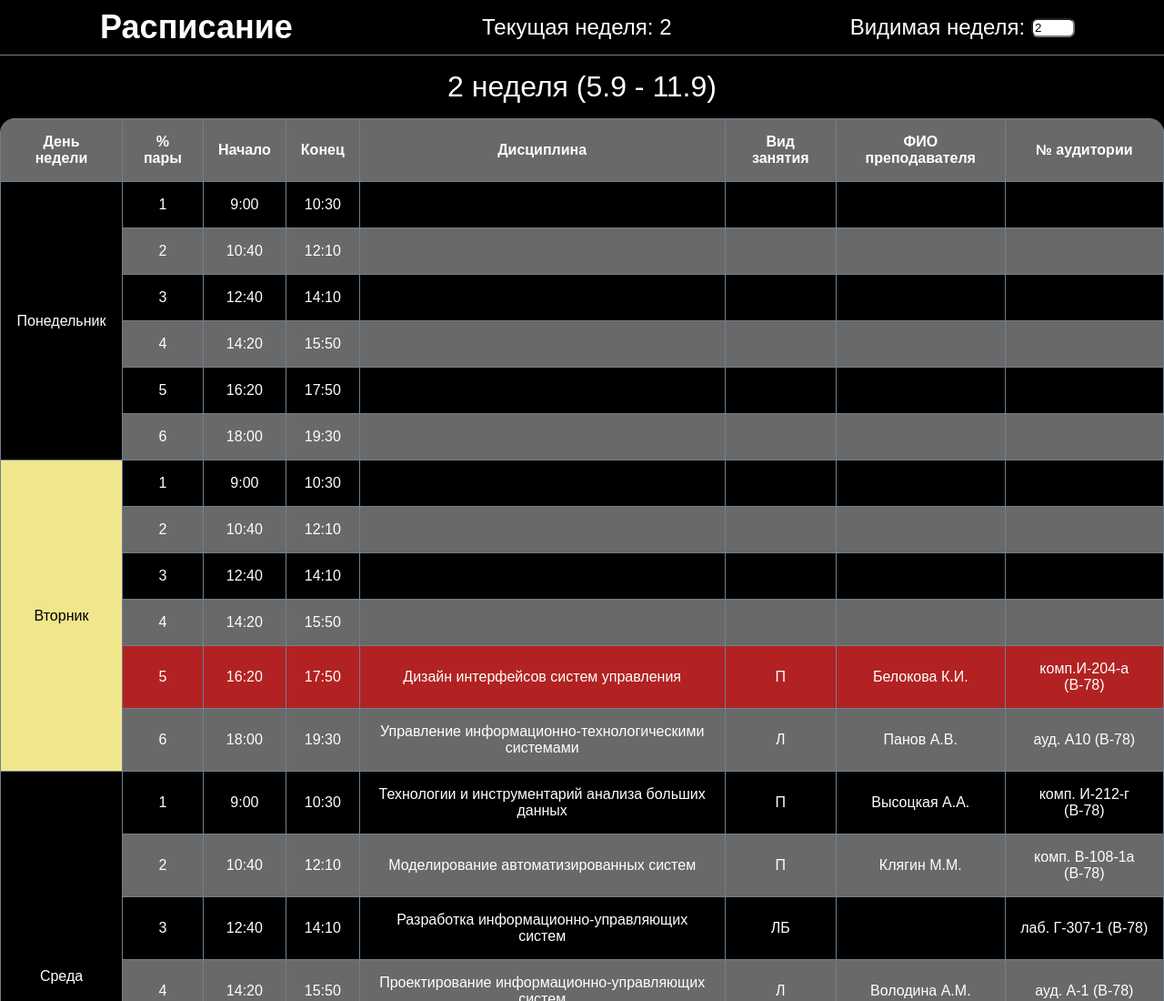
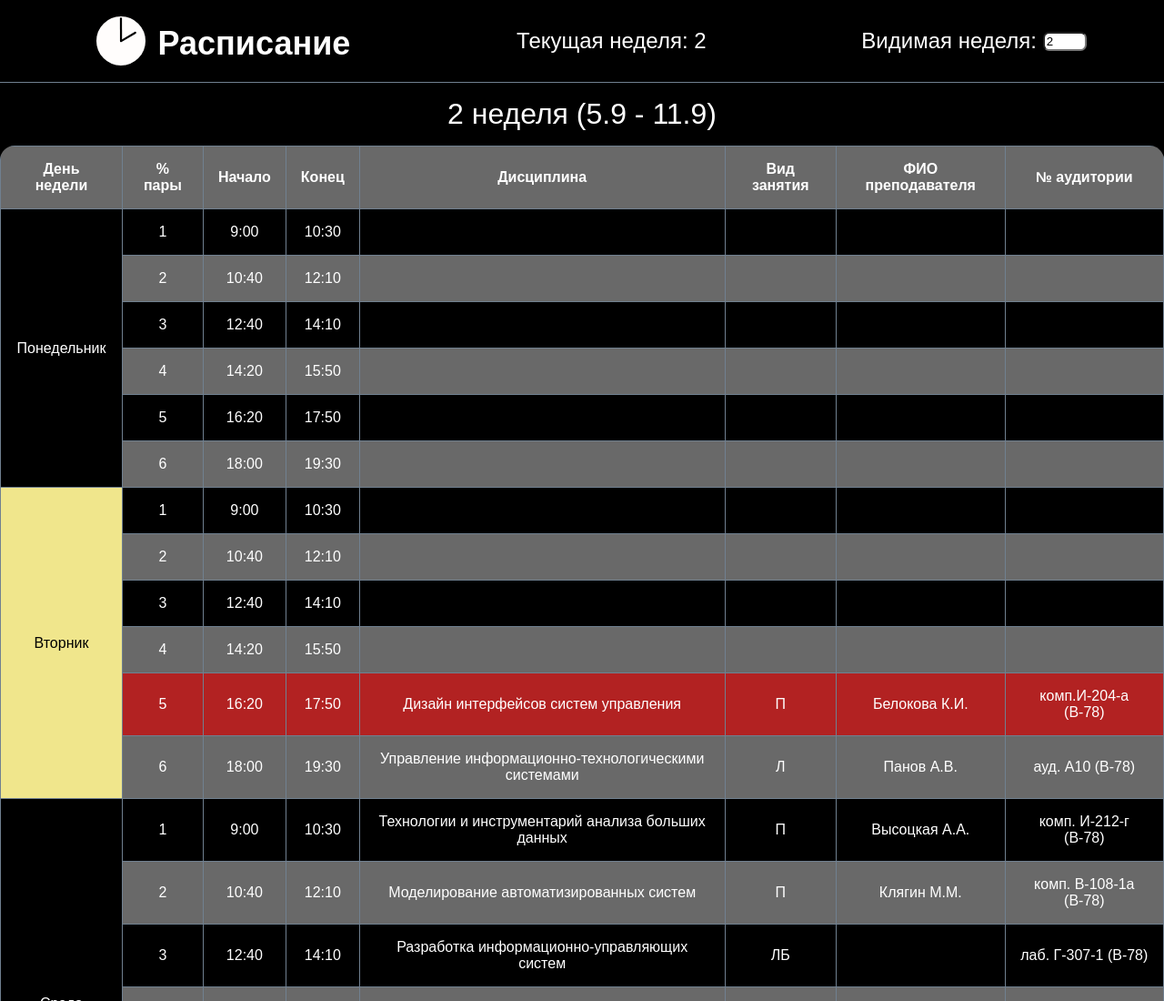
Before and after one commit to Maksim2498/uni-schedule, a plain HTML site: page src/index.html in a window 1280 px wide. Shown: the top 1100 px of the page at 91% size. Drawn offline with Linux system fonts and the light colour scheme.

Commit message:
Minor style tweaks

```diff
--- a/src/css/header.css
+++ b/src/css/header.css
@@ -5,7 +5,7 @@ header {
     justify-content: space-around;
     flex-wrap: wrap;
     align-items: center;
-    background-color: black;
+    background-color: black
 }
 
 @media (min-width: 961px) {
@@ -27,7 +27,12 @@ header input {
 
 header h1 {
     font-size: 1.5em;
-    text-align: center
+    text-align: right;
+    background-image: url(/images/icon.svg);
+    background-repeat: no-repeat;
+    height: 1.5em;
+    width: 8em;
+    padding-top: .5em
 }
 
 header .week-selector,
--- a/src/index.html
+++ b/src/index.html
@@ -11,7 +11,7 @@
         <link rel="stylesheet" href="/css/footer.css">
         <link rel="stylesheet" href="/css/main.css">
         <link rel="stylesheet" href="/css/table.css">
-        <link rel="icon" href="/images/favicon.svg">
+        <link rel="icon" href="/images/icon.svg">
         <title>Расписание</title>
     </head>
     <body>
```
Also changed, not shown: src/images/icon.svg (renamed from src/images/favicon.svg).
